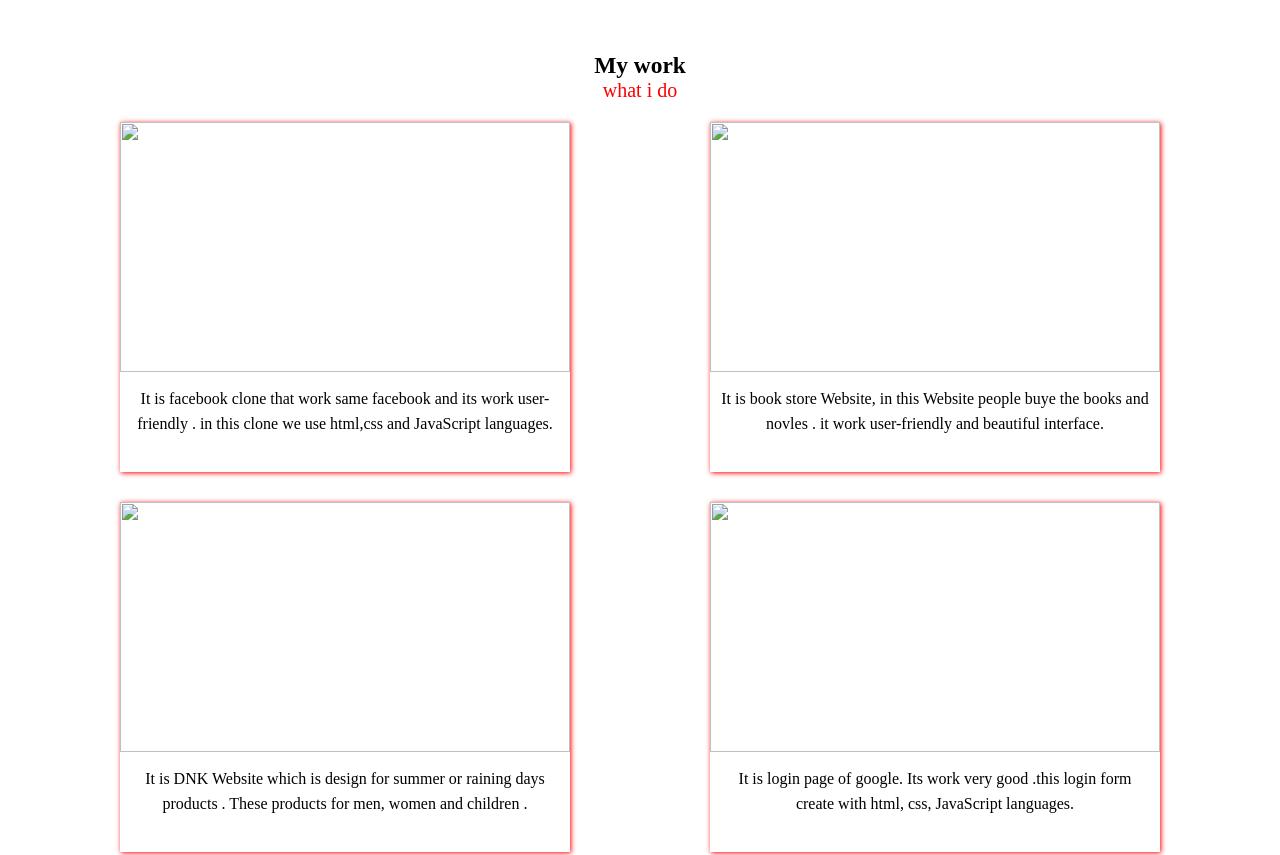
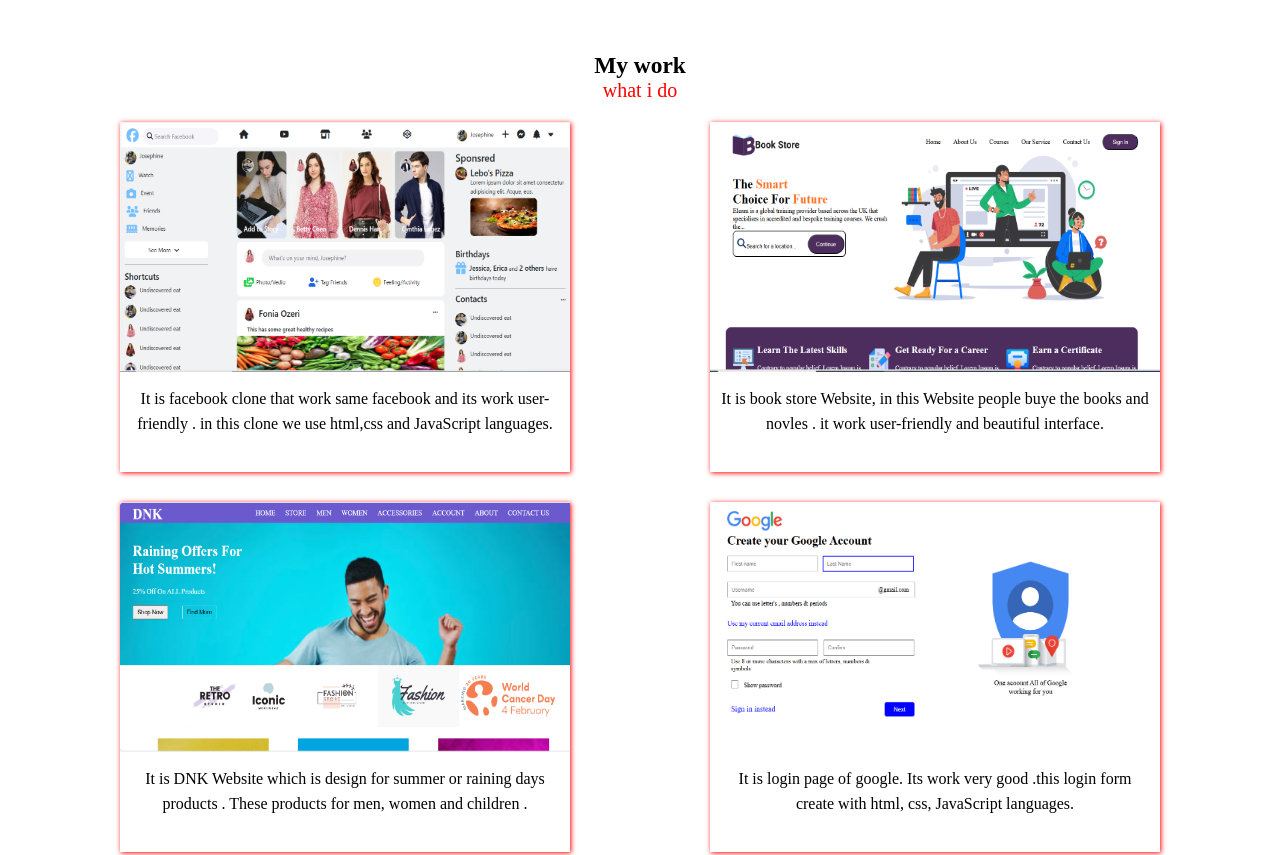
Before and after one commit to Janarshad786/Arshad-po, a plain HTML site: page index.html in a window 1280 px wide. Shown: the part 1480-2335 px from the top of the page. Drawn offline with Linux system fonts and the light colour scheme.

Commit message:
Update index.html

```diff
--- a/index.html
+++ b/index.html
@@ -39,7 +39,7 @@
          <span>who i am</span>
          <div class="aboutM">
          <div class="about-1">
-            <img src="images/arshad.jpg" alt="">
+            <img src="arshad.jpg" alt="">
          </div>
          <div class="about-2">
             <h2>I'm Muhammad Arshad and I'm a</h2>
@@ -112,20 +112,20 @@
 
     <div class="work">
         <div class="work-1">
-            <img src="images/facebook clone.PNG" alt="">
+            <img src="facebook clone.PNG" alt="">
             <p> It is facebook clone that work same facebook and its work user-friendly . in this clone we use html,css and JavaScript languages.</p>
         </div>
         <div class="work-2">
-            <img src="images/book store.PNG" alt="">
+            <img src="book store.PNG" alt="">
             <p>It is book store Website, in this Website people buye the books and novles . it work user-friendly and beautiful interface.</p>
         </div>
         <div class="work-3">
-            <img src="images/DNK web.PNG" alt="">
+            <img src="DNK web.PNG" alt="">
             <p> It is DNK Website which is design for summer or raining days  products . These products for men, women and children .</p>
 
         </div>
         <div class="work-4">
-            <img src="images/google login form.PNG" alt="">
+            <img src="google login form.PNG" alt="">
             <p>It is login page of google. Its work very good .this login form create with html, css, JavaScript languages.</p>
         </div>
     </div>
```
